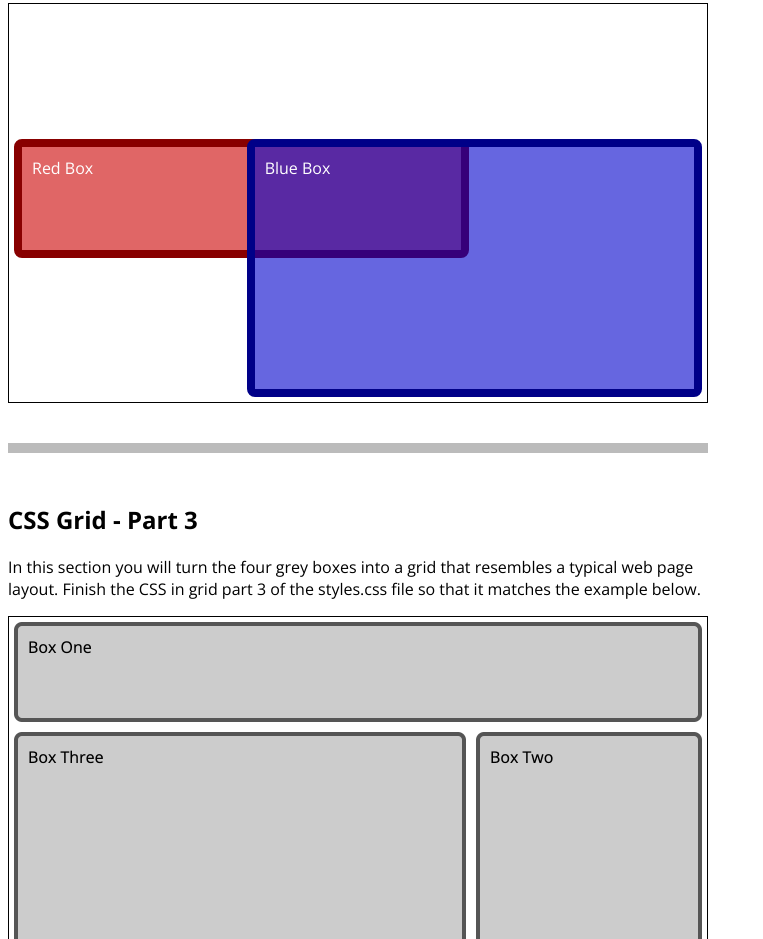
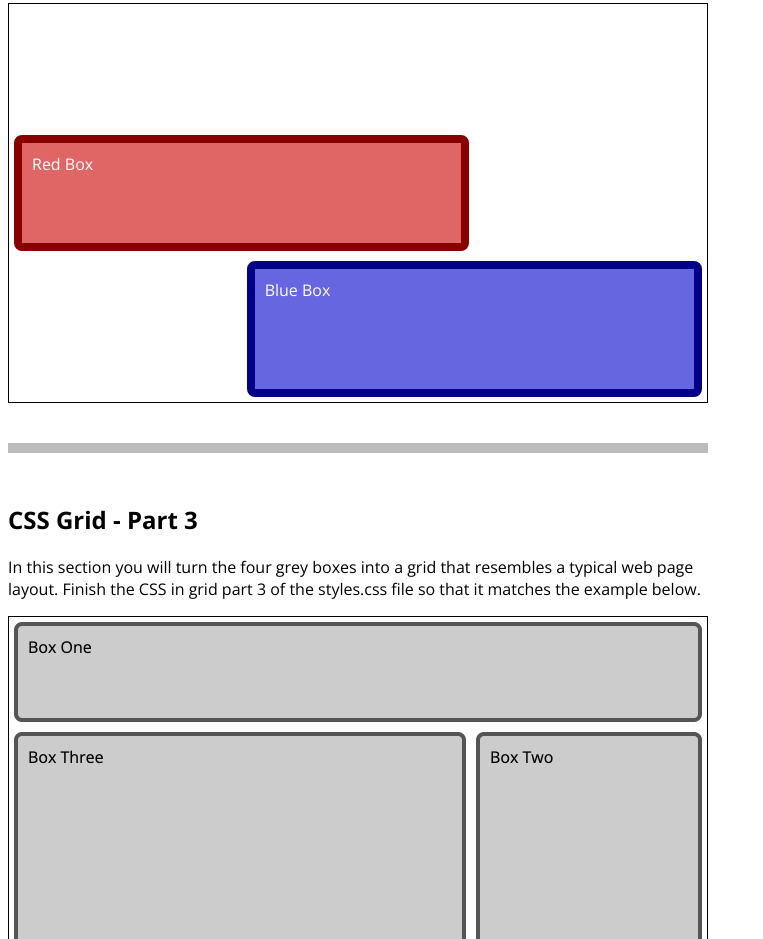
Before and after one commit to emuzemil900/ITMD-441, a plain HTML site: page Lab2/index.html in a window 1280 px wide. Shown: the part 4031-4970 px from the top of the page, without its empty margins (0-763 px from the left). Drawn offline with nearby package versions, Linux system fonts and the light colour scheme.

Commit message:
Update styles.css

```diff
--- a/Lab2/styles.css
+++ b/Lab2/styles.css
@@ -76,7 +76,7 @@
 #grid-section2 .gridboxblue {
 	display: grid;
 	grid-column: 2 / span 2;
-	grid-row: 2 / span 3;
+	grid-row: 3 / span 3;
 	z-index: 1;
 }
 
```
